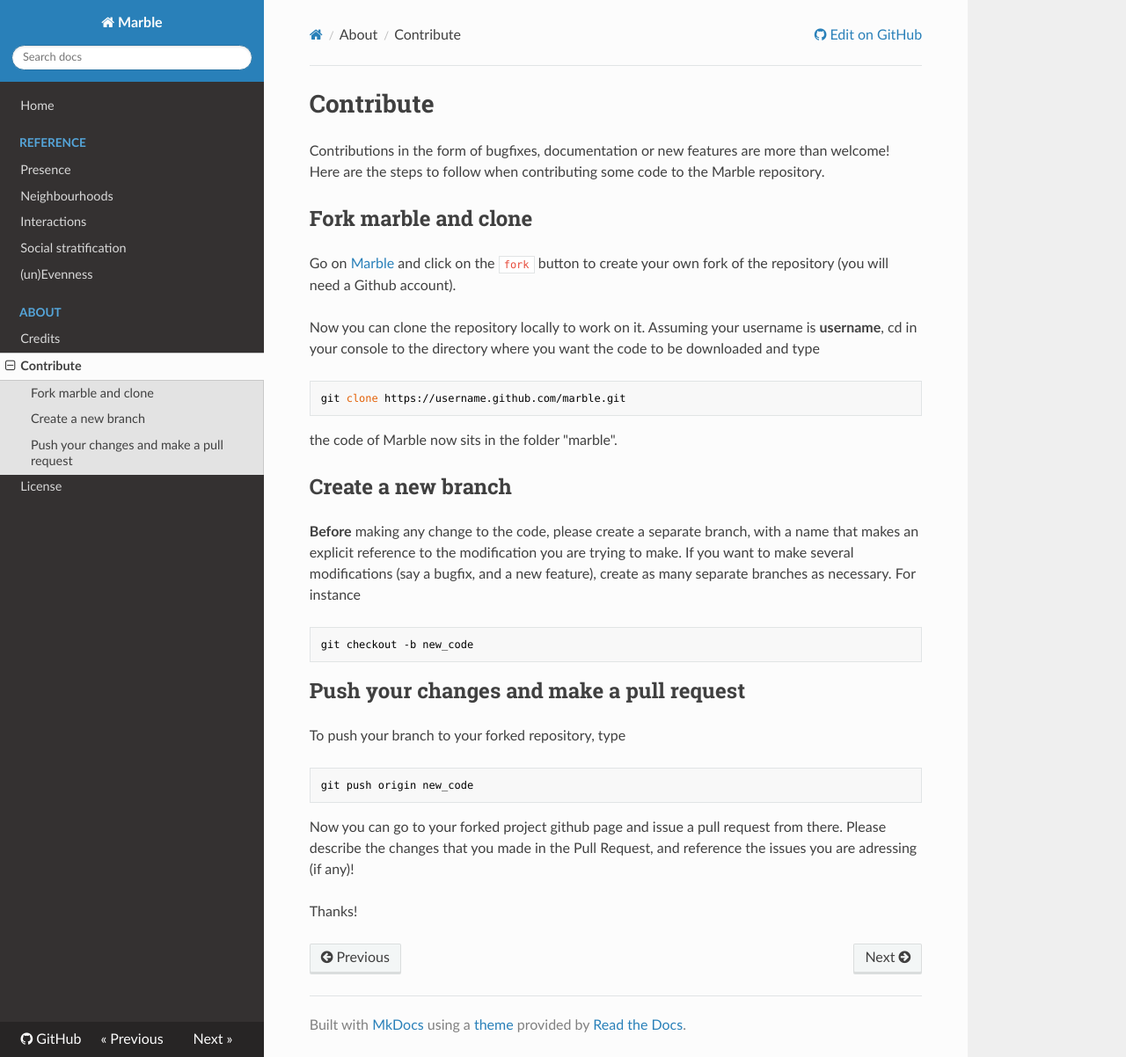
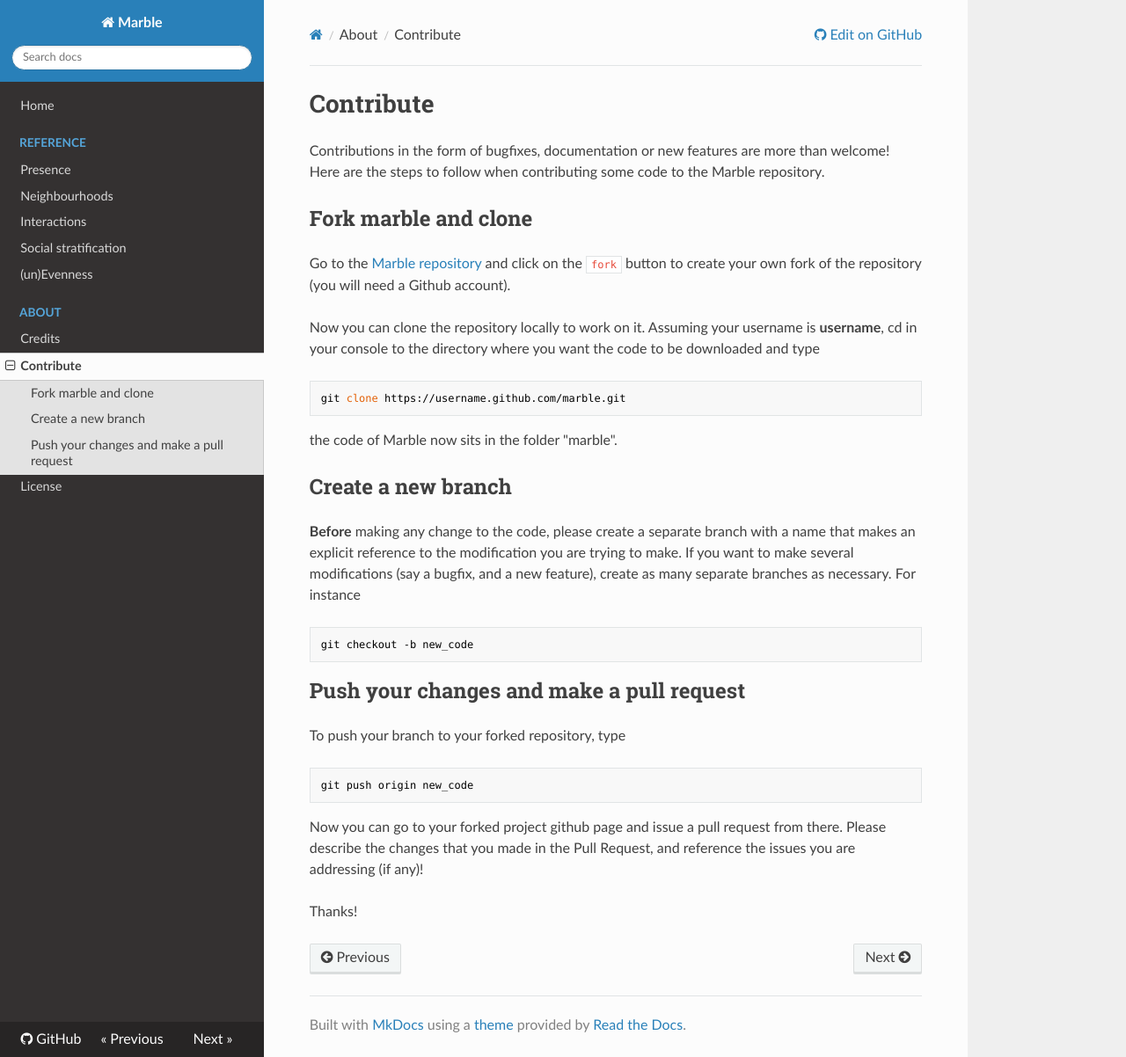
Before and after one commit to scities/marble, an MkDocs documentation site: the page built from docs/about/contribute.md, in a window 1280 px wide and 1202 px high. Shown: the whole window at 88% size. Built offline with MkDocs 1.6.1, drawn with Linux system fonts in a browser that asks for light colours; nearby versions of some CDN libraries; old or Windows-style settings are respelled for this version of MkDocs.

Commit message:
Typos and link titles

```diff
--- a/docs/about/contribute.md
+++ b/docs/about/contribute.md
@@ -6,7 +6,7 @@
 
 ## Fork marble and clone
 
-Go on [Marble](http://scities.github.com/marble) and click on the `fork` button
+Go to the [Marble repository](http://scities.github.com/marble) and click on the `fork` button
 to create your own fork of the repository (you will need a Github account).
 
 Now you can clone the repository locally to work on it. Assuming your username
@@ -21,7 +21,7 @@
 
 ## Create a new branch
 
-**Before** making any change to the code, please create a separate branch, with
+**Before** making any change to the code, please create a separate branch with
 a name that makes an explicit reference to the modification you are trying to
 make. If you want to make several modifications (say a bugfix, and a new
 feature), create as many separate branches as necessary. For instance
@@ -40,6 +40,6 @@
 
 Now you can go to your forked project github page and issue a pull request from
 there. Please describe the changes that you made in the Pull Request, and
-reference the issues you are adressing (if any)!
+reference the issues you are addressing (if any)!
 
 Thanks!
```
